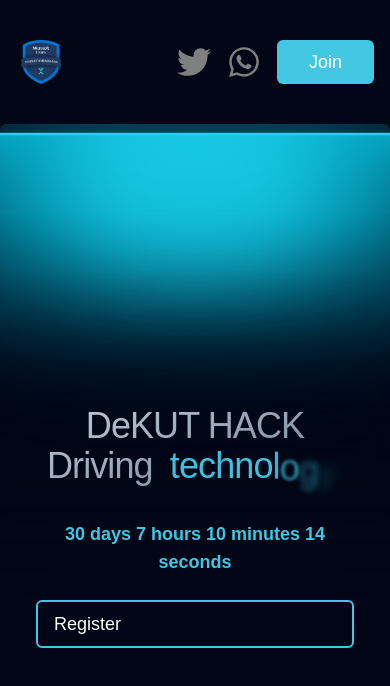
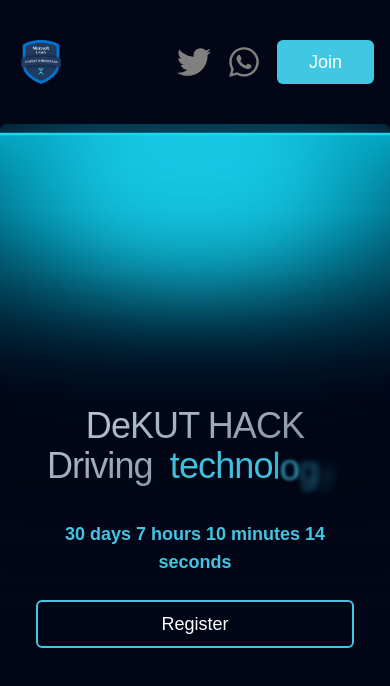
Before and after one commit to divin3circle/dkut_hack, a Next.js app: page / in a window 390 px wide. Shown: the top 686 px of the page. Built offline with nearby package versions, Linux system fonts and the light colour scheme; a web font is replaced by a local one.

Commit message:
Update LampContainer className in lamp.tsx

```diff
--- a/components/ui/lamp.tsx
+++ b/components/ui/lamp.tsx
@@ -145,7 +145,7 @@ export const LampContainer = ({
               }}
               href="https://forms.office.com/pages/responsepage.aspx?id=oBzDhDusrk6tEVGdgCM-b4fESVfay2FEjJAwLh7k8axUQUZCVVRTVkRCQktVSDYzUTM3SFhYMzFWOC4u"
               target="_blank"
-              className="px-4 md:px-12 py-2 text-white text-lg rounded-md hover:bg-slate-950 hover:text-[#42C5E2] ease-in-out duration-150 hover:scale-110 border-2 border-[#42c7e2] hover:border-0"
+              className="px-4 md:px-12 py-2 text-white text-lg rounded-md hover:bg-slate-950 hover:text-[#42C5E2] ease-in-out duration-150 hover:scale-110 border-2 border-[#42c7e2] hover:border-0 flex justify-center items-center"
             >
               Register
             </motion.a>
```
